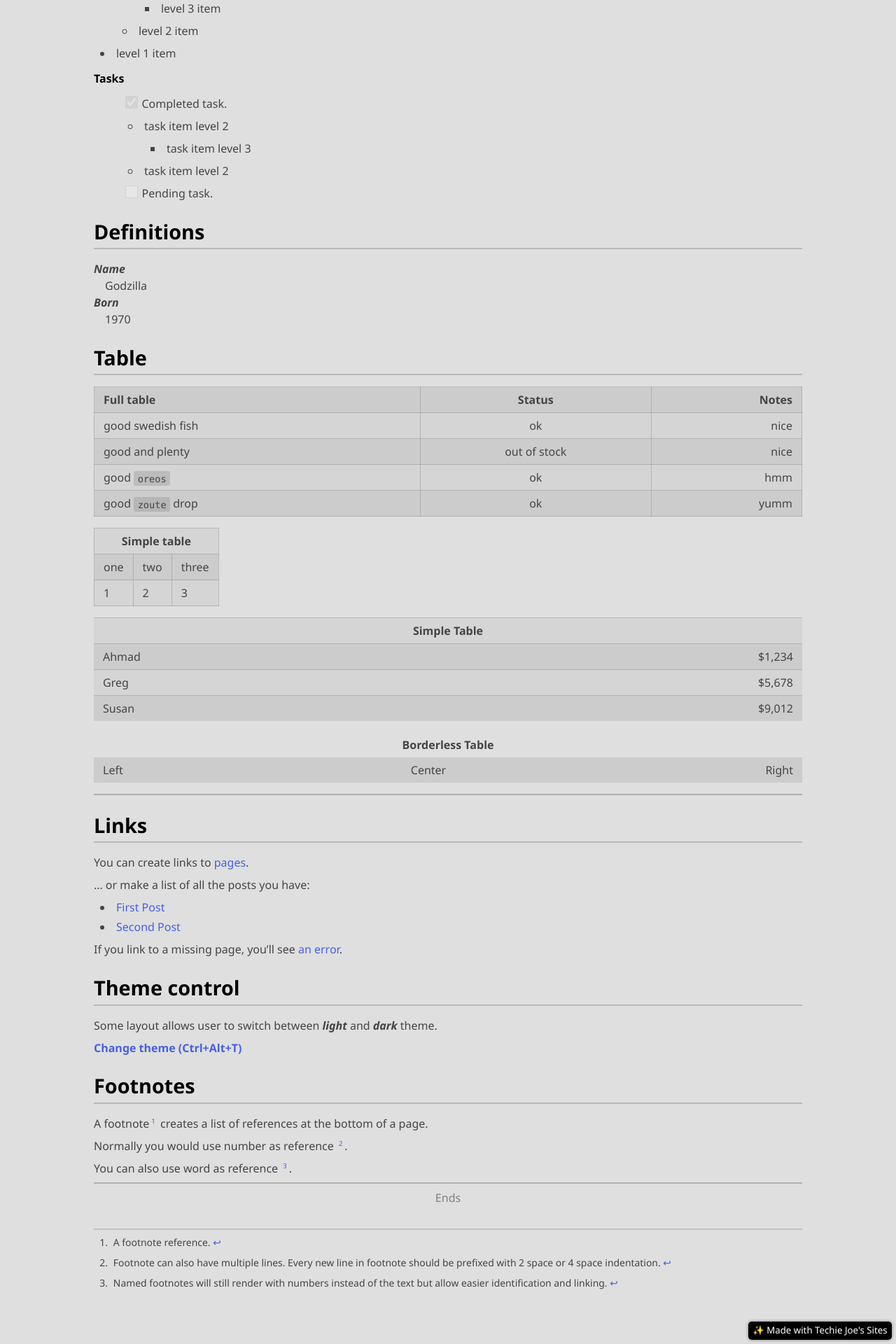
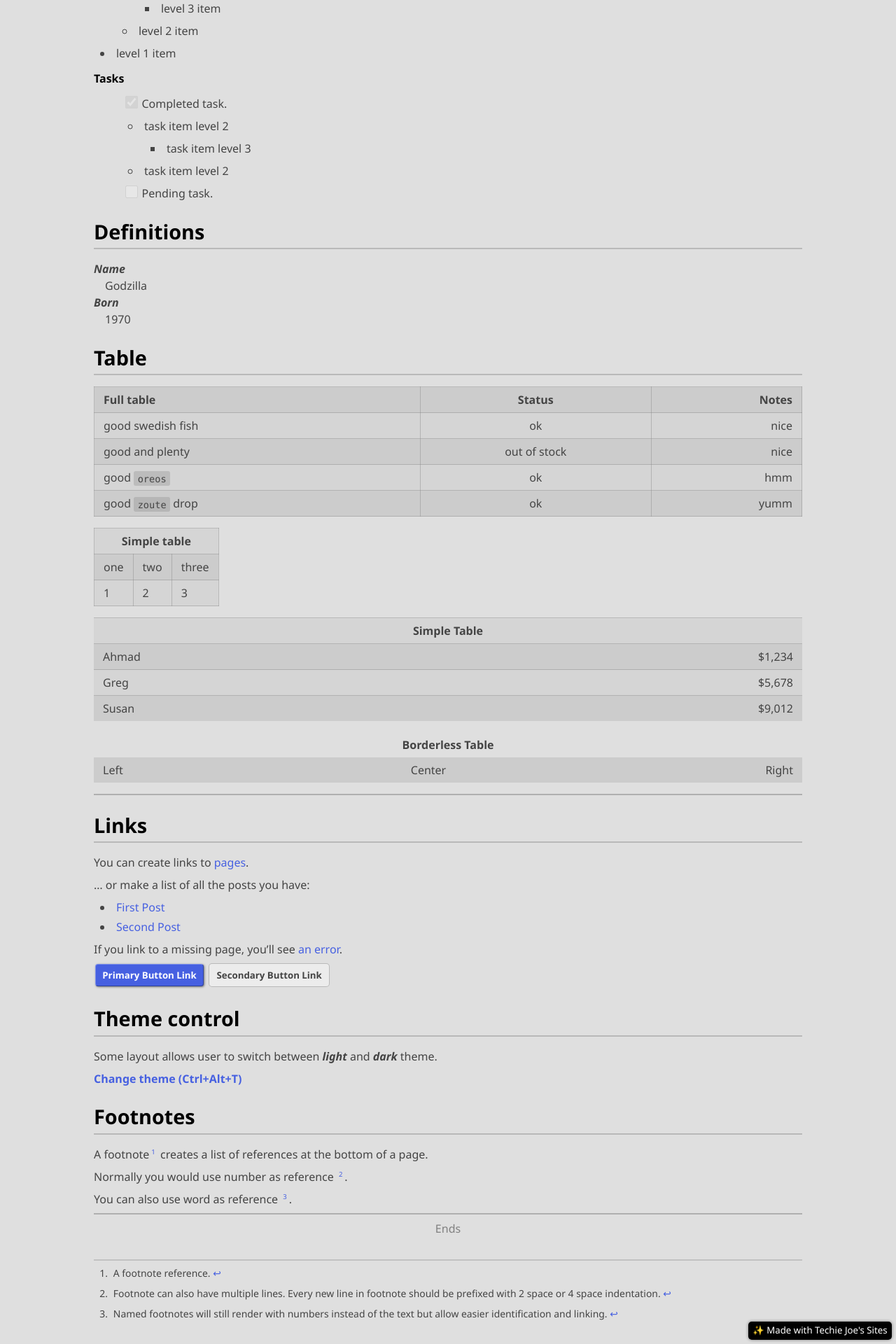
Before and after one commit to techie-joe/sites, a Jekyll site: the page built from pages/demo.md, in a window 1280 px wide. Shown: the part 2908-4828 px from the top of the page at 70% size. Built offline with Jekyll 4.4.1, drawn with Linux system fonts in a browser that asks for light colours; our own code applies the rules of GitHub Pages for plain Markdown files; comment, search, counter and statistics services are not loaded.

Commit message:
Update demo.md

```diff
--- a/pages/demo.md
+++ b/pages/demo.md
@@ -195,6 +195,9 @@ You can create links to
 
 If you link to a missing page, you'll see [an error](../404 "Page not found").
 
+<a href="#" class="_bt -l -blue">Primary Button Link</a>
+<a href="#" class="_bt -l -flat">Secondary Button Link</a>
+
 {% if use_base_theme %}
 ## Theme control
 
```
